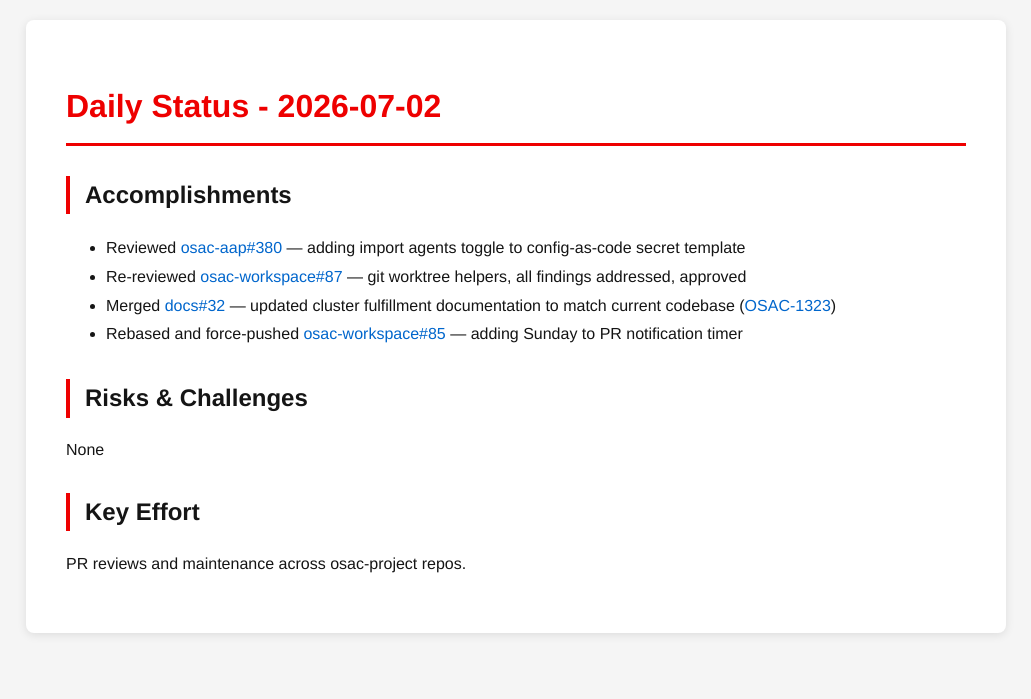
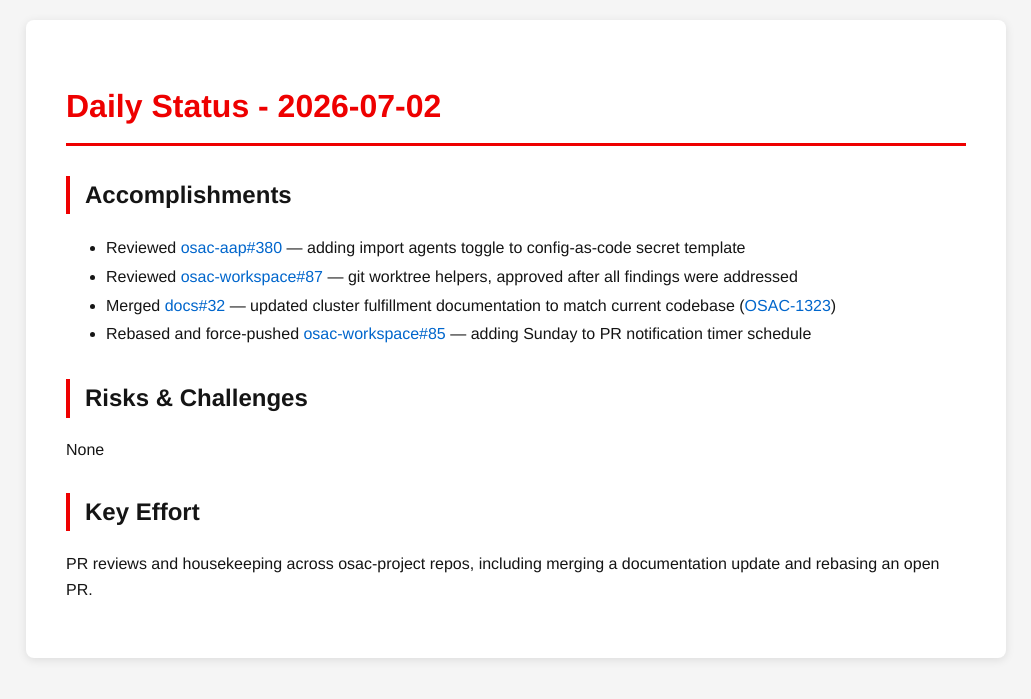
Before and after one commit to tzvatot/daily-status, a Jekyll site: the page built from 2026-07-02.md, in a window 1280 px wide. Shown: the top 699 px of the page, without its empty margins (124-1155 px from the left). Built offline with Jekyll 4.4.1, drawn with Linux system fonts in a browser that asks for light colours.

Commit message:
Daily status update - 2026-07-02

```diff
--- a/2026-07-02.md
+++ b/2026-07-02.md
@@ -8,12 +8,12 @@ date: 2026-07-02
 
 ## Accomplishments
 - Reviewed [osac-aap#380](https://github.com/osac-project/osac-aap/pull/380) — adding import agents toggle to config-as-code secret template
-- Re-reviewed [osac-workspace#87](https://github.com/osac-project/osac-workspace/pull/87) — git worktree helpers, all findings addressed, approved
+- Reviewed [osac-workspace#87](https://github.com/osac-project/osac-workspace/pull/87) — git worktree helpers, approved after all findings were addressed
 - Merged [docs#32](https://github.com/osac-project/docs/pull/32) — updated cluster fulfillment documentation to match current codebase ([OSAC-1323](https://redhat.atlassian.net/browse/OSAC-1323))
-- Rebased and force-pushed [osac-workspace#85](https://github.com/osac-project/osac-workspace/pull/85) — adding Sunday to PR notification timer
+- Rebased and force-pushed [osac-workspace#85](https://github.com/osac-project/osac-workspace/pull/85) — adding Sunday to PR notification timer schedule
 
 ## Risks & Challenges
 None
 
 ## Key Effort
-PR reviews and maintenance across osac-project repos.
+PR reviews and housekeeping across osac-project repos, including merging a documentation update and rebasing an open PR.
```
